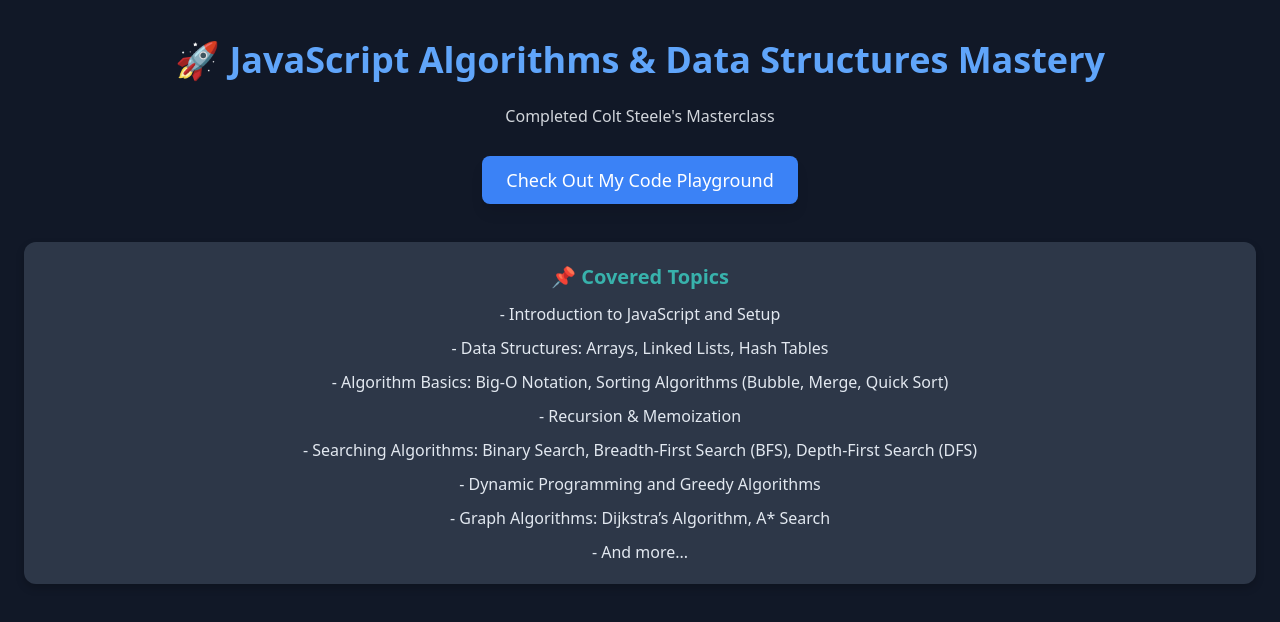
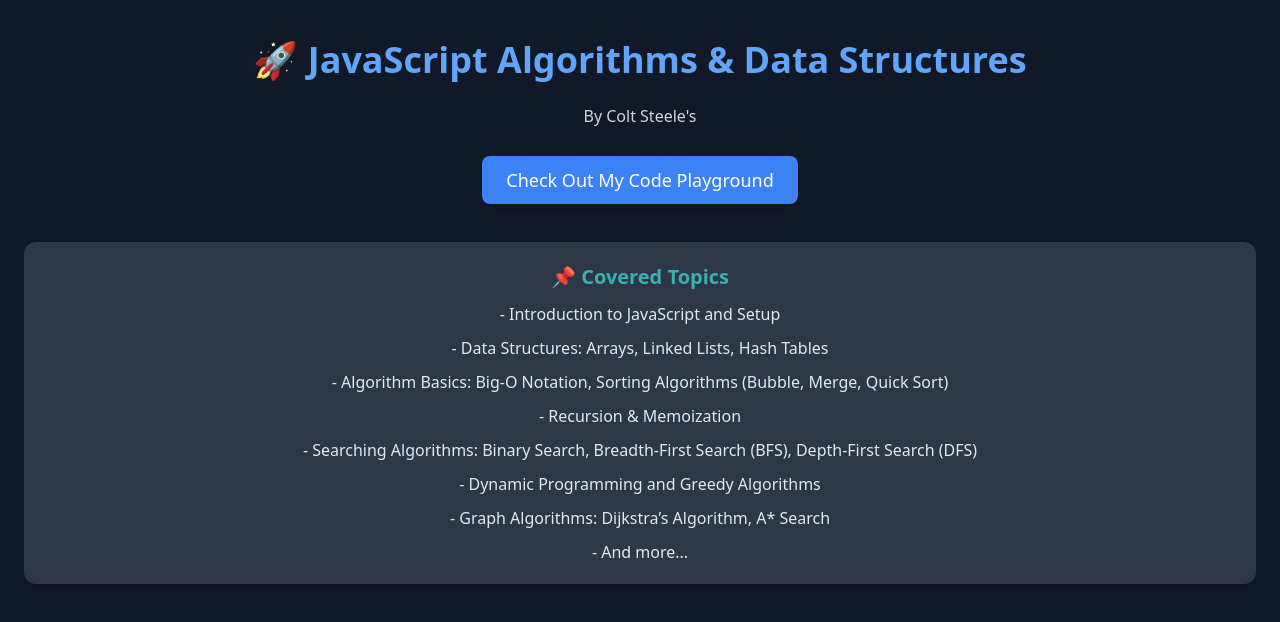
Before and after one commit to RajatSharan/JavaScript-Algorithms-and-Data-Structures, a plain HTML site: page docs/index.html in a window 1280 px wide. Drawn offline with nearby package versions, Linux system fonts and the light colour scheme.

Commit message:
Update the Learning

```diff
--- a/docs/index.html
+++ b/docs/index.html
@@ -36,8 +36,8 @@
 </head>
 <body class="bg-gray-900 text-white">
     <div class="container mx-auto px-6 py-10 text-center">
-        <h1 class="text-4xl font-bold text-blue-400 mb-6">🚀 JavaScript Algorithms & Data Structures Mastery</h1>
-        <p class="mt-4 text-gray-300 typewriter"><span>Completed Colt Steele's Masterclass</span></p>
+        <h1 class="text-4xl font-bold text-blue-400 mb-6">🚀 JavaScript Algorithms & Data Structures</h1>
+        <p class="mt-4 text-gray-300 typewriter"><span> By Colt Steele's </span></p>
 
         <div class="mt-8">
             <a href="https://github.com/RajatSharan/JavaScript-Algorithms-and-Data-Structures" class="bg-blue-500 text-white px-6 py-3 rounded-lg shadow-lg text-lg hover:bg-blue-600 transition">
```
